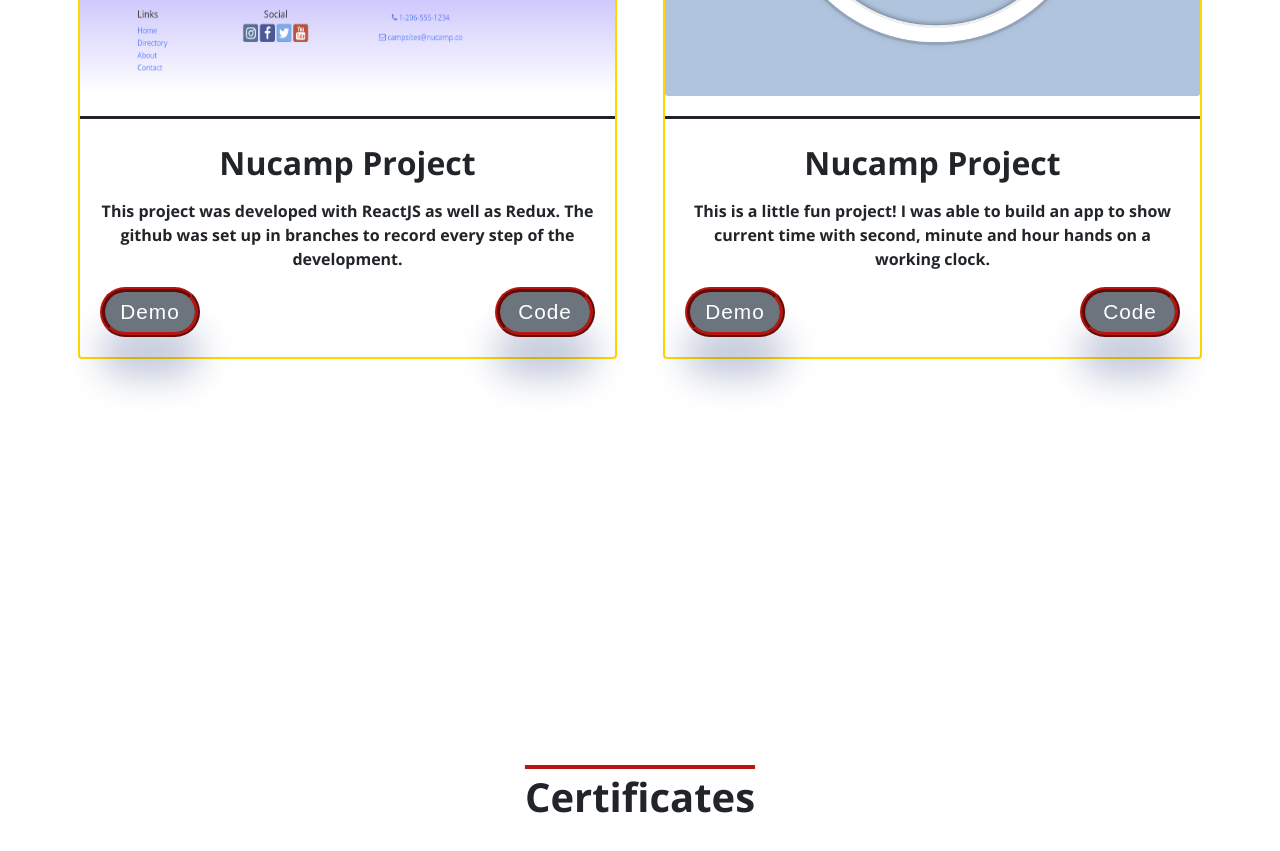
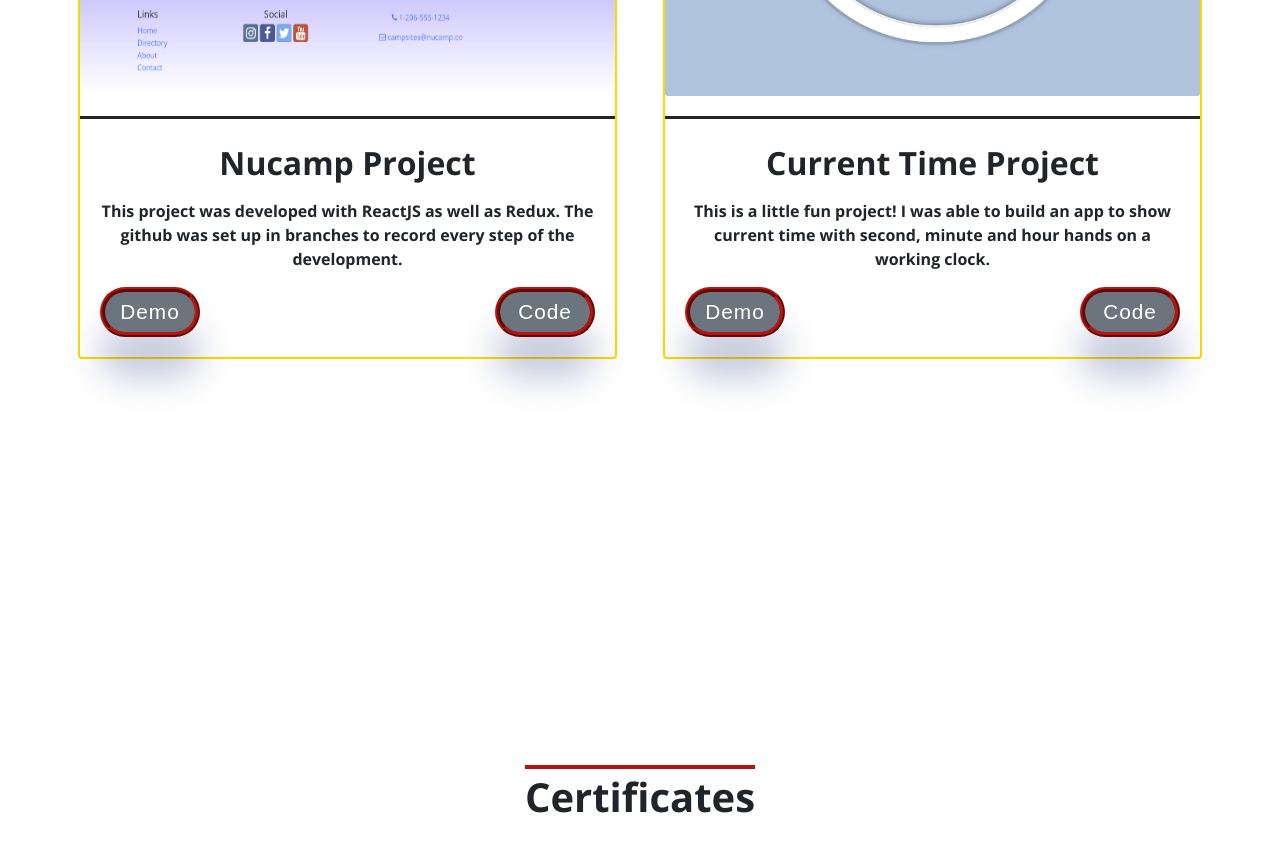
Before and after one commit to MinchaoD/portfolioreact, a React (Create React App) app: page / in a window 1280 px wide. Shown: the part 3340-4191 px from the top of the page. Built offline with nearby package versions, Linux system fonts and the light colour scheme.

Commit message:
update text

```diff
--- a/src/components/MainComponent.js
+++ b/src/components/MainComponent.js
@@ -167,7 +167,7 @@ function Projects() {
                 <CardImg  height='400vw'  src="/assets/images/project-clock.png" alt="image"/>
                         <CardBody  className={useStyles().root} >
 
-                            <CardTitle>Nucamp Project</CardTitle>
+                            <CardTitle>Current Time Project</CardTitle>
 
                             <CardText>
                                 <span> This is a little fun project! I was able to build an app to show current time with second, minute and hour hands on a working clock.  </span>
```
